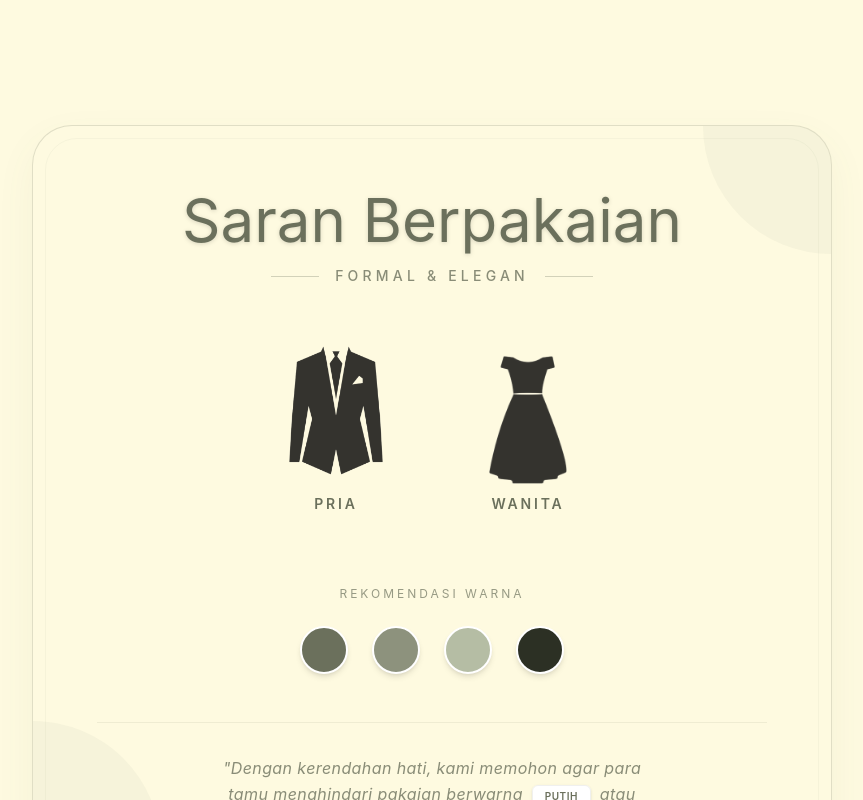
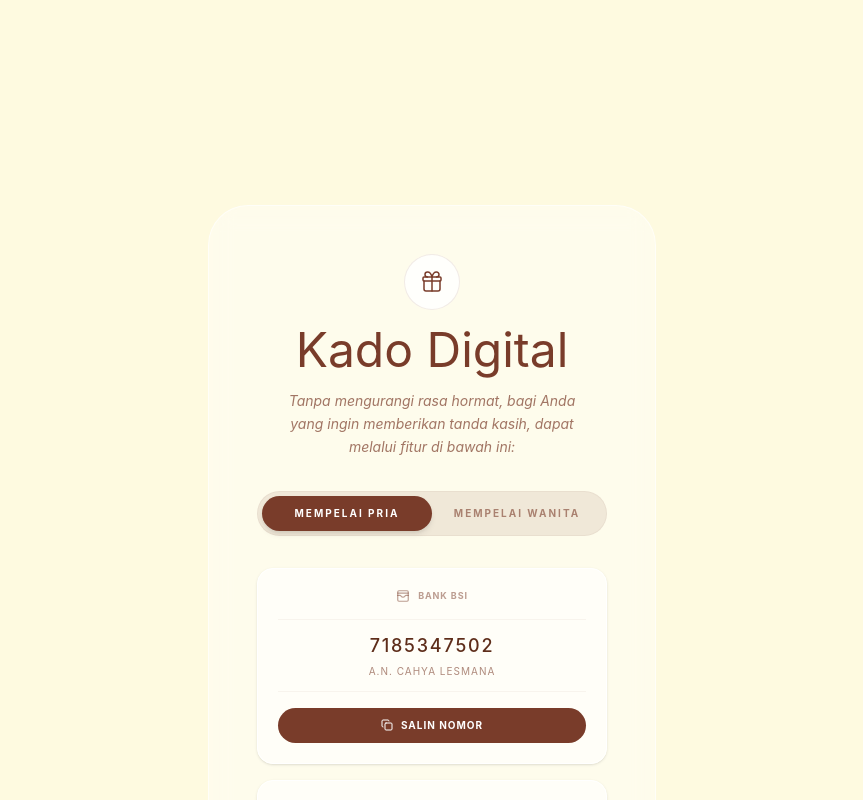
Before and after one commit to yudsetiawann/inv-web-cahya-iryanti, a Next.js app: page / in a window 1280 px wide. Shown: the part 3820-4620 px from the top of the page, without its empty margins (208-1071 px from the left). Built offline with nearby package versions, Linux system fonts and the light colour scheme; no server answers.

Commit message:
delete dressCode page

```diff
--- a/app/page.tsx
+++ b/app/page.tsx
@@ -46,9 +46,9 @@ export default function Home() {
         </motion.div>
 
         {/* 7. Dress Code Section */}
-        <motion.div {...fadeInUpVariant}>
+        {/* <motion.div {...fadeInUpVariant}>
           <DressCode />
-        </motion.div>
+        </motion.div> */}
 
         {/* 8. Digital Gift / QR Section */}
         <motion.div {...fadeInUpVariant}>
```
